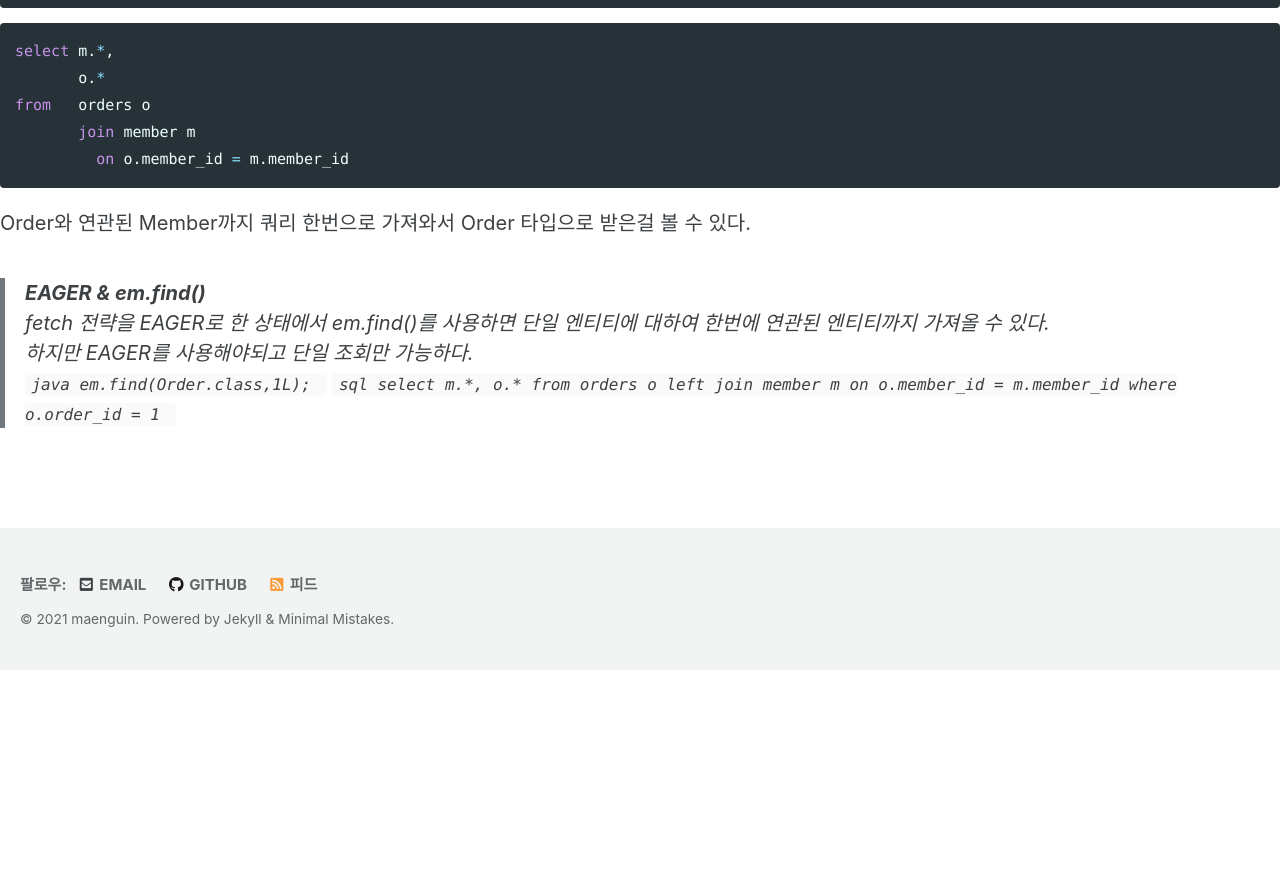
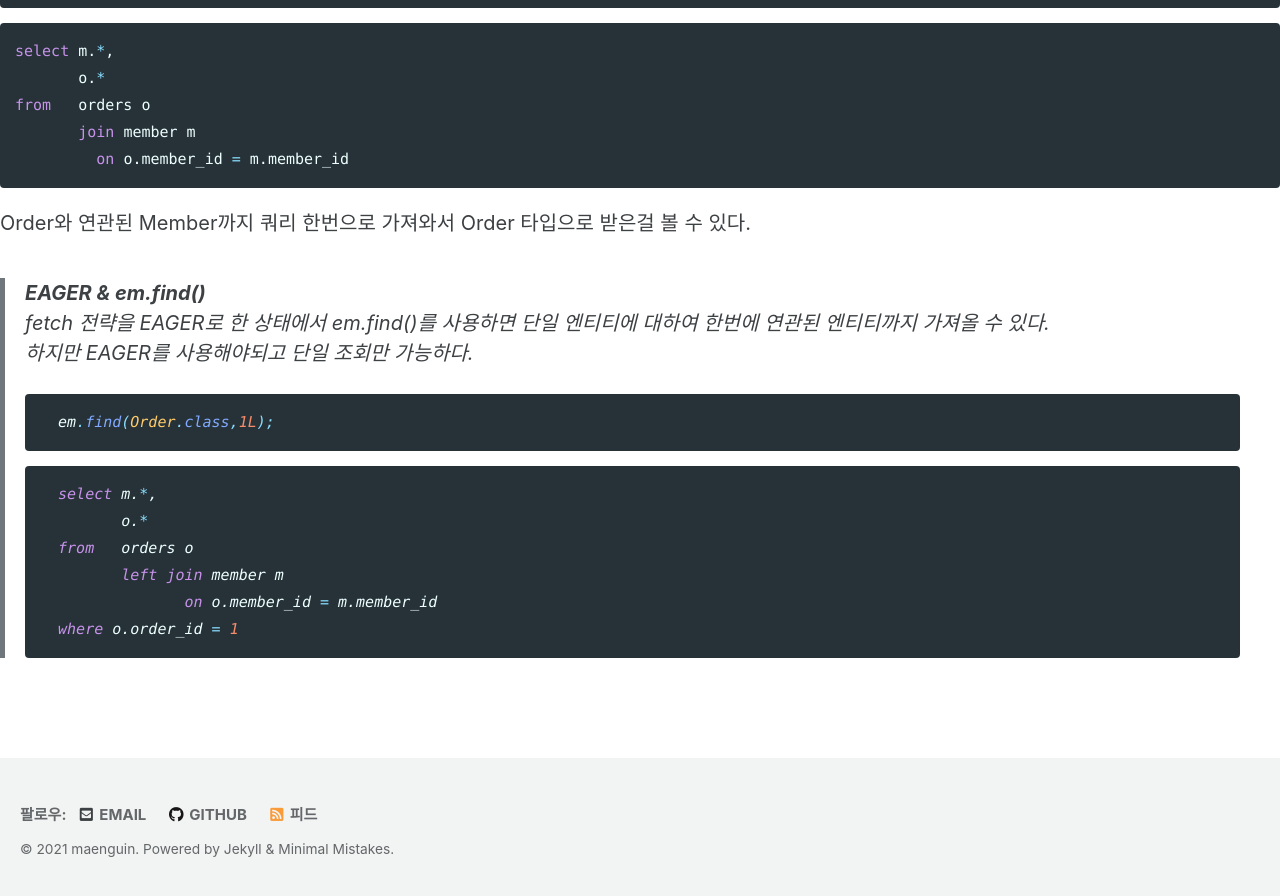
Before and after one commit to maenguin/maenguin.github.io, a Jekyll site: the page built from private/2021-01-20-jpa-jpql.md, in a window 1280 px wide and 900 px high, scrolled down 1561 px. Shown: the top 896 px of the window. Built offline with Jekyll 4.4.1, drawn with Linux system fonts in a browser that asks for light colours; cached includes are drawn as plain includes; our own code applies the rules of GitHub Pages for plain Markdown files; before the commit the page ends 2231 px from its top, so only the background shows below that; part of the change alters nothing that is shown.

Commit message:
Update 2021-01-20-jpa-jpql.md

````diff
--- a/private/2021-01-20-jpa-jpql.md
+++ b/private/2021-01-20-jpa-jpql.md
@@ -63,14 +63,14 @@ Order와 연관된 Member까지 쿼리 한번으로 가져와서 Order 타입으
 > **EAGER & em.find()**
     fetch 전략을 EAGER로 한 상태에서 em.find()를 사용하면 단일 엔티티에 대하여 한번에 연관된 엔티티까지 가져올 수 있다.
     하지만 EAGER를 사용해야되고 단일 조회만 가능하다.
-    ```java
-    em.find(Order.class,1L);
-    ```
-    ```sql
-    select m.*,
-           o.*
-    from   orders o
-           left join member m
-                  on o.member_id = m.member_id
-    where o.order_id = 1
-    ```
+>   ```java
+>   em.find(Order.class,1L);
+>   ```
+>   ```sql
+>   select m.*,
+>          o.*
+>   from   orders o
+>          left join member m
+>                 on o.member_id = m.member_id
+>   where o.order_id = 1
+>   ```
````
